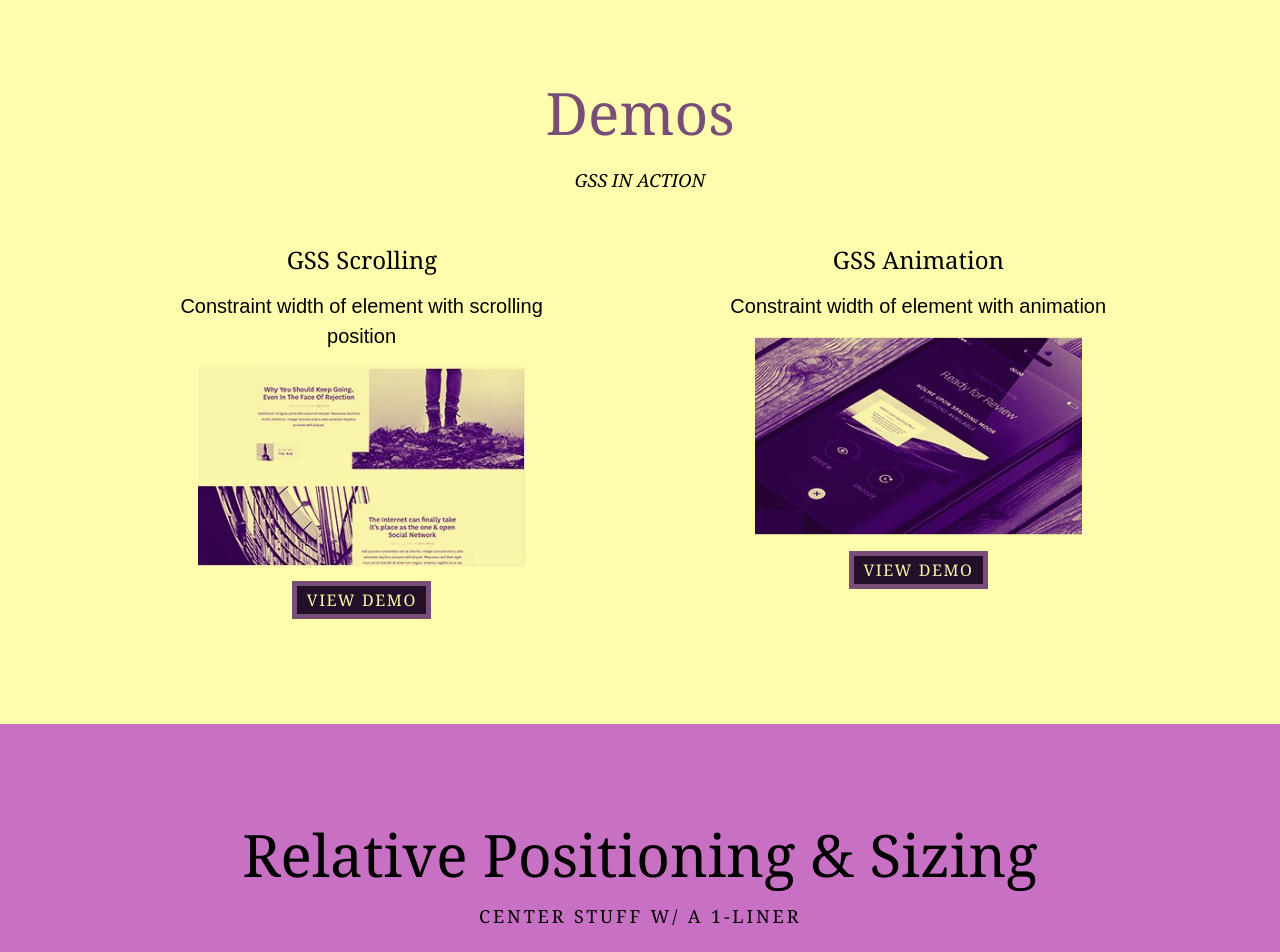
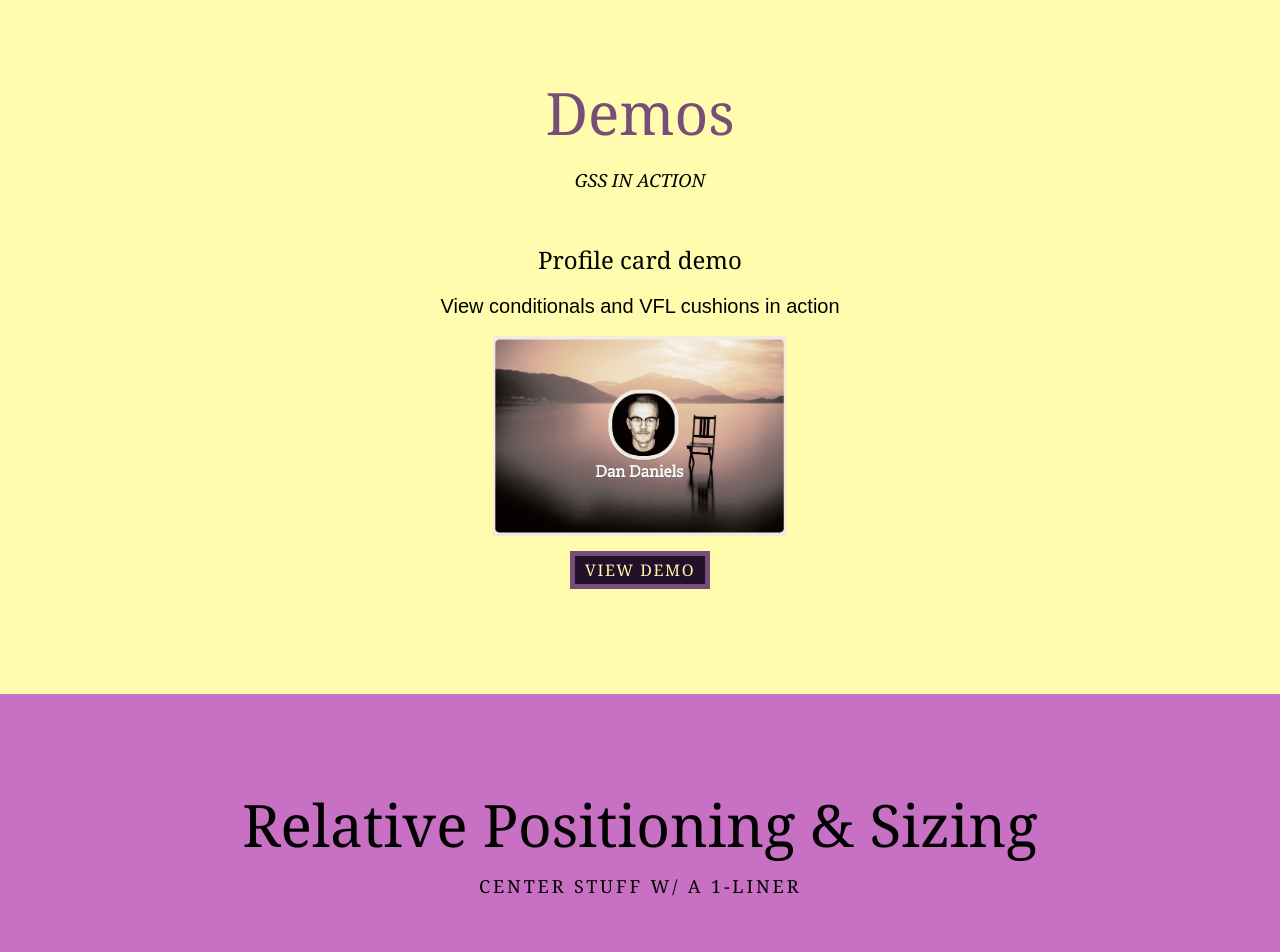
Before and after one commit to gss/gss.github.io, a Jekyll site: the page built from index.html, in a window 1280 px wide. Shown: the part 938-1890 px from the top of the page. Built offline with Jekyll 4.4.1, drawn with Linux system fonts in a browser that asks for light colours; some web fonts are replaced; Markdown is read by kramdown in place of the engine named in the settings; comment, search, counter and statistics services are not loaded.

Commit message:
Modify demos section. Temporarly only one demo

```diff
--- a/_includes/home-demos.html
+++ b/_includes/home-demos.html
@@ -66,9 +66,11 @@
       article[width] == ::window[width] / 3;
 
       align-top == #demo1[top];
-      @h |-(#demo1)-(#separator)-(#demo2)-| in(&) gap($baseline * 2) outer-gap(demo-outer-gap) {
-        top: == align-top;
-      }
+      //@h |-(#demo1)-(#separator)-(#demo2)-| in(&) gap($baseline * 2) outer-gap(demo-outer-gap) {
+      //  top: == align-top;
+      //}
+
+      @h |-(#demo1)-| in(&) gap($baseline * 2) outer-gap(demo-outer-gap);
     }
     @else {
       article {
@@ -76,7 +78,8 @@
         center-x: == ::window[center-x];
       }
 
-      @v |-(#demos-title)-10-(#demos-subtitle)-(#demo1)-(#demo2)-| in(&) gap($baseline) outer-gap($v-outer-gap) !strong;
+      //@v |-(#demos-title)-10-(#demos-subtitle)-(#demo1)-(#demo2)-| in(&) gap($baseline) outer-gap($v-outer-gap) !strong;
+      @v |-(#demos-title)-10-(#demos-subtitle)-(#demo1)-| in(&) gap($baseline) outer-gap($v-outer-gap) !strong;
     }
   }
 
@@ -86,12 +89,13 @@
   <h3 id="demos-subtitle" class="large-font">GSS in action</h3>
 
   <article id="demo1">
-    <h2 id="title-demo1">GSS Scrolling</h2>
-    <p id="description-demo1">Constraint width of element with scrolling position</p>
+    <h2 id="title-demo1">Profile card demo</h2>
+    <p id="description-demo1">View conditionals and VFL cushions in action</p>
     <div class="img-demo" id="img-demo1"></div>
     <a href="/demos/profile-card/index.html" class="top-button button" id="btn-view-demo1">View demo</a>
   </article>
 
+  <!--
   <div id="separator">
 
   <article id="demo2">
@@ -100,4 +104,5 @@
     <div class="img-demo" id="img-demo2"></div>
     <a href="/demos/profile-card/index.html" class="top-button button" id="btn-view-demo2">View demo</a>
   </article>
+  -->
 </section>
--- a/style/styles.css
+++ b/style/styles.css
@@ -334,7 +334,7 @@ button:hover, .button:hover {
 
 #home-demos #img-demo1 {
     background-image:
-      url('../assets/images/Demos/Demo1Thumbnail.jpg');
+      url('../assets/images/Demos/Demo1Thumbnail.png');
     background-position:
       center center;
     background-repeat:
```
Also changed, not shown: assets/images/Demos/Demo1Thumbnail.png (added), 1 other file.
